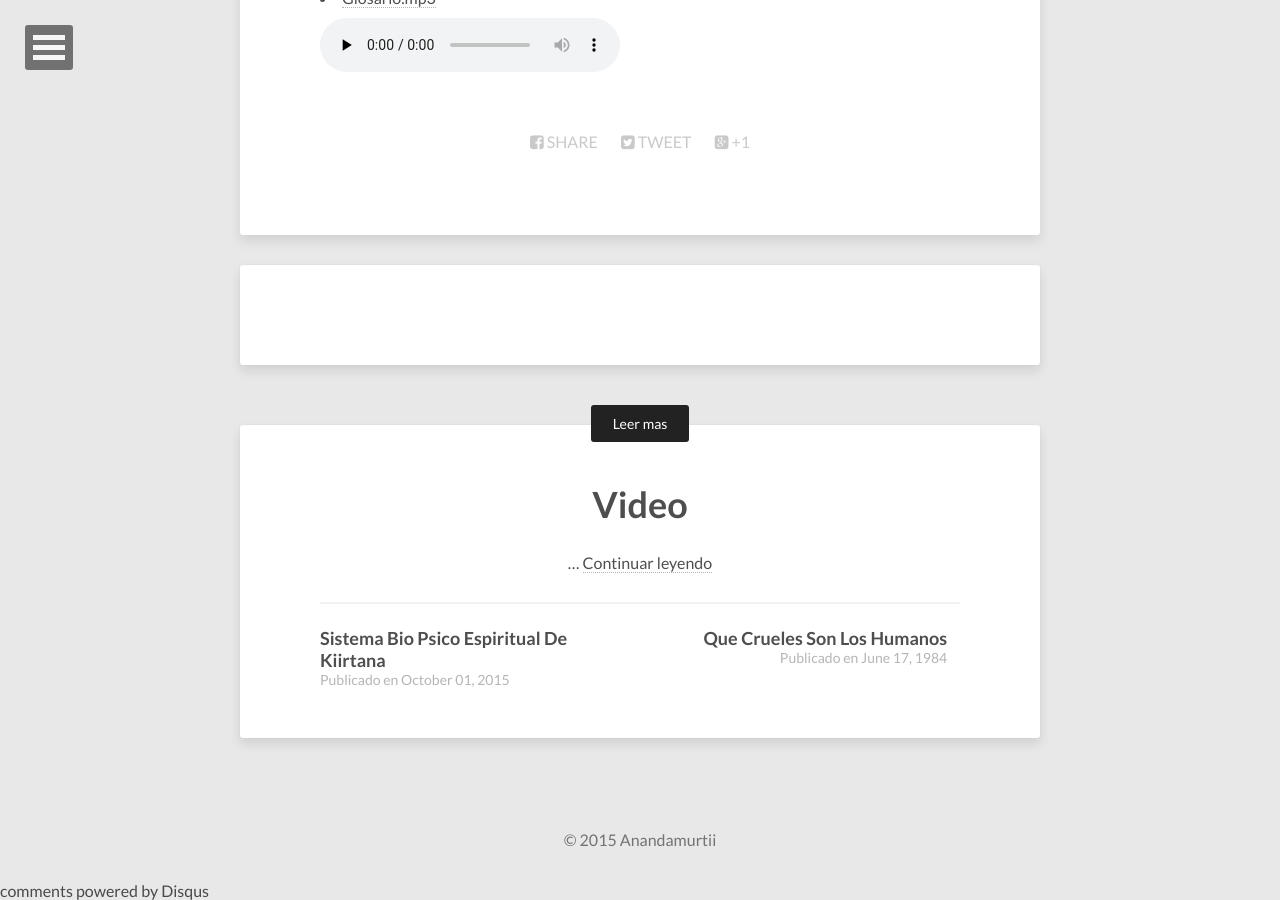
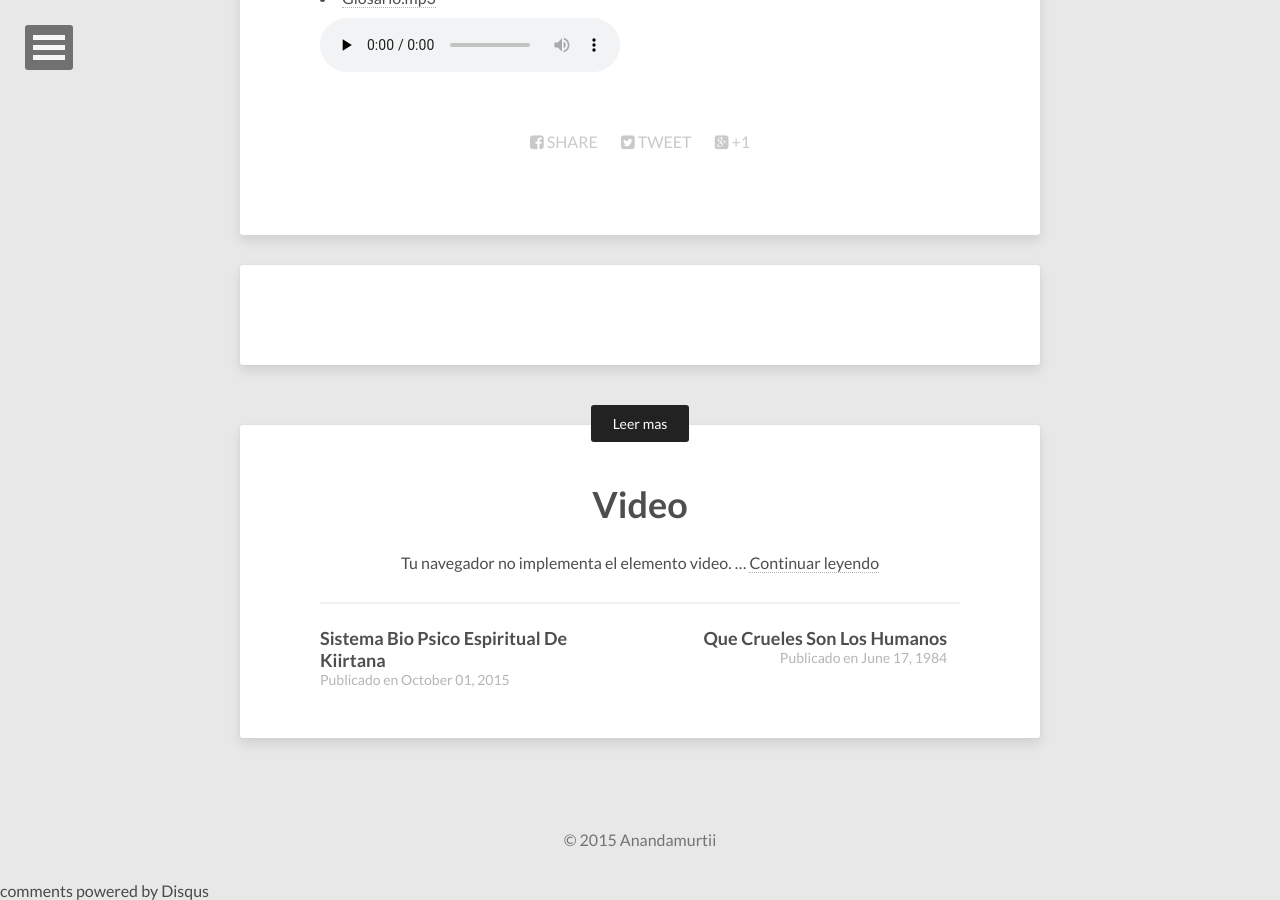
Before and after one commit to anandamurtiidiscursos/anandamurtiidiscursos.github.io, a Jekyll site: the page built from _posts/2015-11-14-Audiodiscursos.html, in a window 1280 px wide and 900 px high, scrolled down 2171 px. Built offline with Jekyll 4.4.1, drawn with Linux system fonts in a browser that asks for light colours; nearby versions of some CDN libraries; comment, search, counter and statistics services are not loaded.

Commit message:
Updated 2015-11-13-Video.html

```diff
--- a/_posts/2015-11-13-Video.html
+++ b/_posts/2015-11-13-Video.html
@@ -5,5 +5,8 @@
 
 
 
+<video src="http://anandamurtiidiscursos.hol.es/Videos/1250239_425626237558067_671113656_n.mp4" preload="none" controls>
+  Tu navegador no implementa el elemento <code>video</code>.
+</video>
 
 <iframe width="720" height="720" src="http://anandamurtiidiscursos.hol.es/Videos/1250239_425626237558067_671113656_n.mp4" preload="none" frameborder="0"> </iframe>
```
